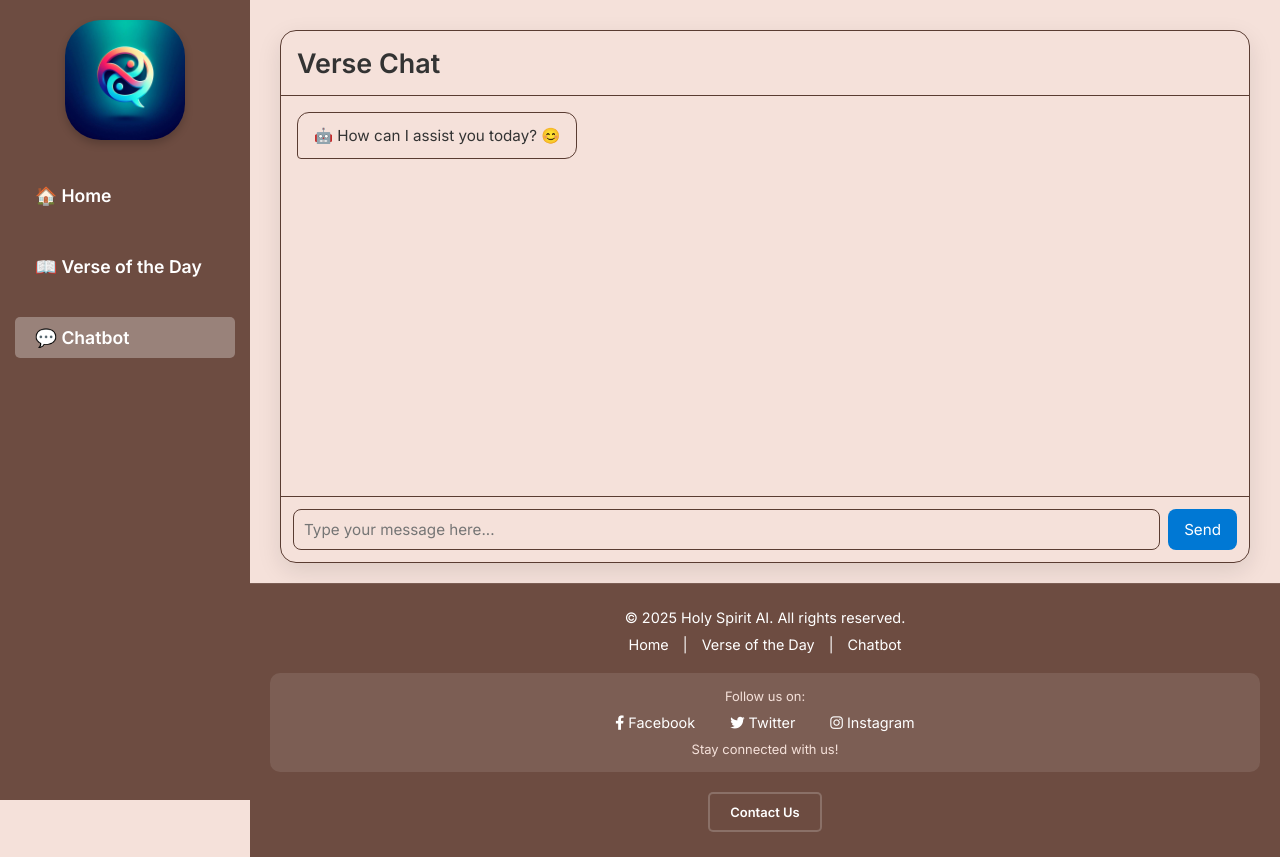
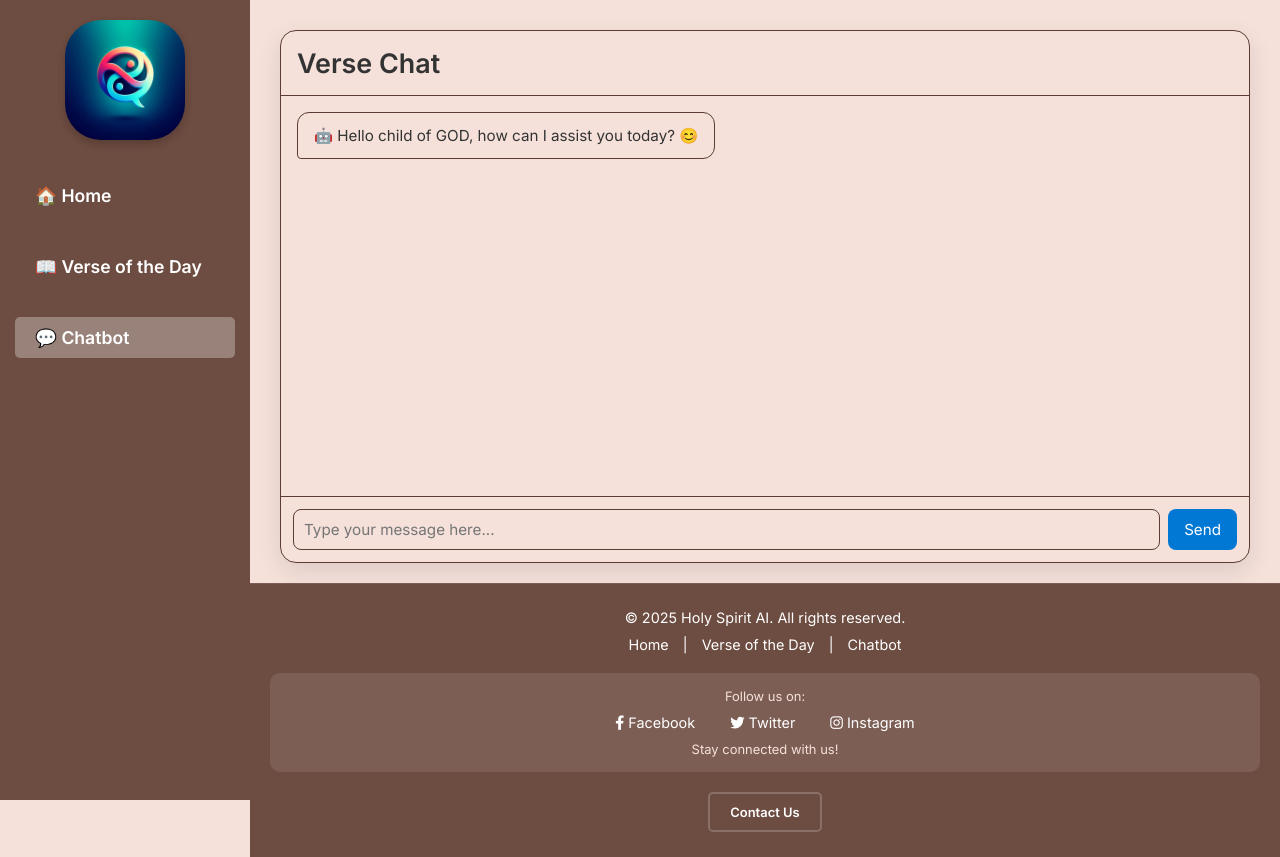
Before and after one commit to Lebohang1821/VerseChat, a Flask app: page /chatbot in a window 1280 px wide. Run offline with Flask 3, Linux system fonts and the light colour scheme.

Commit message:
Update chatbot greeting message for a more personalized interaction

```diff
--- a/templates/chatbot.html
+++ b/templates/chatbot.html
@@ -167,7 +167,7 @@
       <h1>Verse Chat</h1>
     </div>
     <div id="chat-box">
-      <div class="message ai">🤖 How can I assist you today? 😊</div>
+      <div class="message ai">🤖 Hello child of GOD, how can I assist you today? 😊</div>
     </div>
     <div class="typing-indicator" id="typing-indicator">
       Holy Spirit AI is typing a response...
```
